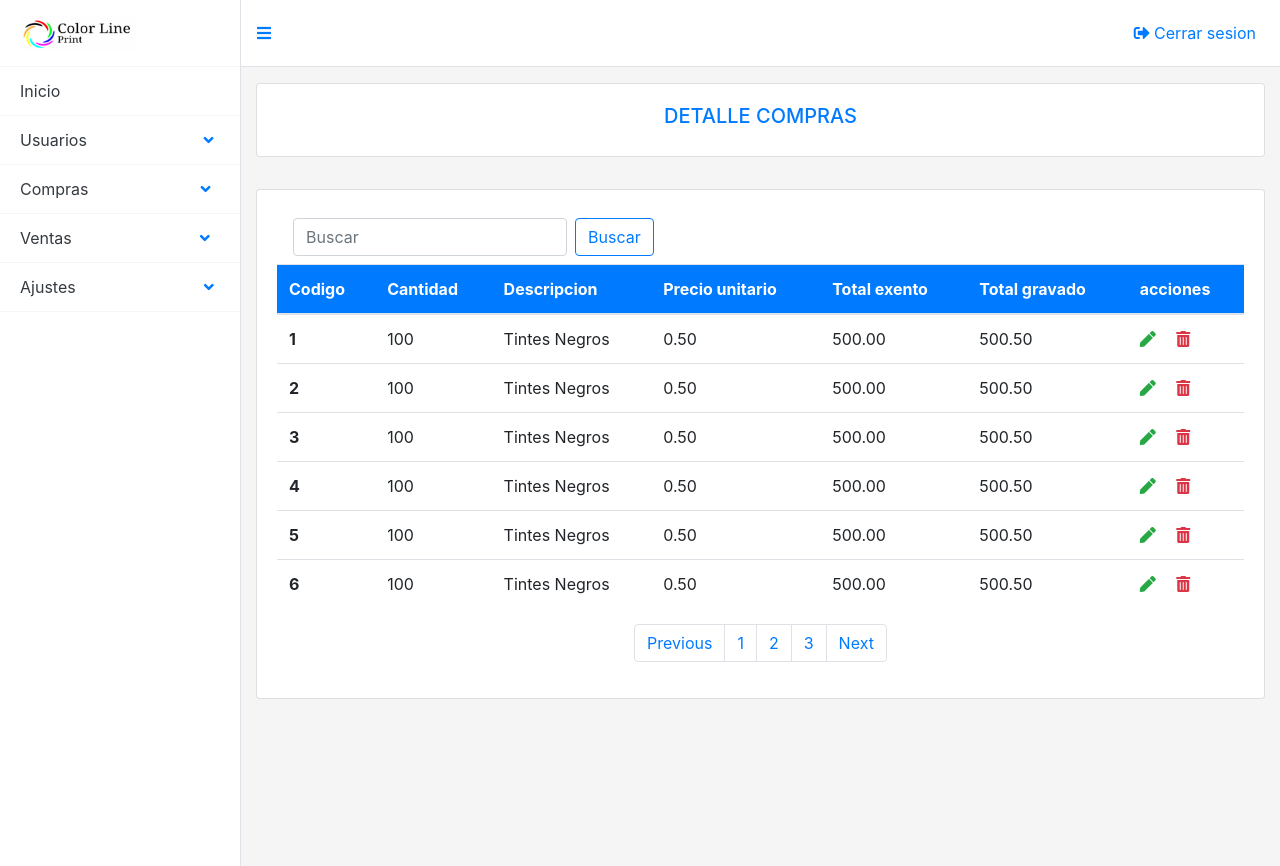
After one commit to Marcll123/ColorLinePrint, a PHP site: page /detallecompras.php in a window 1280 px wide. The commit adds this page. Run offline with PHP 8.4, Linux system fonts and the light colour scheme.

Commit message:
Commit de el apartado detalle compras

```diff
--- a/core/helpers/header.php
+++ b/core/helpers/header.php
@@ -40,7 +40,7 @@
                 <div id="comprasData" class="collapse">
                     <a href="../../views/dashboard/compras.php" class="list-group-item list-group-item-action bg-white text-dark"><i
                             class="fas fa-shopping-bag iconoli text-warning"></i>Realizar Compras</a>
-                    <a href="#" class="list-group-item list-group-item-action bg-white text-dark"><i
+                    <a href="../../views/dashboard/detallecompras.php" class="list-group-item list-group-item-action bg-white text-dark"><i
                             class="fas fa-shopping-cart iconoli text-primary"></i>Gestion compras</a>
                     <a href="#" class="list-group-item list-group-item-action bg-white text-dark"><i
                             class="fas fa-warehouse iconoli text-danger"></i>Inventario</a>
--- a/resources/css/style.css
+++ b/resources/css/style.css
@@ -65,3 +65,6 @@
     margin-top: 1em;
     margin-bottom: 1em;
 }
+.icon2{
+    margin-left: 1rem;
+}
--- /dev/null
+++ b/views/dashboard/detallecompras.php
@@ -0,0 +1,130 @@
+<?php
+    require_once '../../core/helpers/header.php'
+?>
+<?php
+    require_once '../../core/helpers/header.php'
+?>
+<!-- Page Content -->
+<div id="page-content-wrapper" class="bg xd">
+    <?php
+        require_once '../../core/helpers/navcontainer.php'
+    ?>
+    <div class="size-completo">
+        <div class="container-fluid bg-content ">
+            <div class="row">
+                <div class="col-12">
+                    <div class="card card-margen">
+                        <div class="card-body">
+                            <h5 class="text-primary text-center">DETALLE COMPRAS</h5>
+                        </div>
+                    </div>
+                </div>
+                <div class="col-12">
+                    <div class="card card-margen">
+                        <div class="card-body">
+                            <nav class="navbar navbar-white bg-white">
+                                <form class="form-inline">
+                                    <input class="form-control mr-sm-2" type="search" placeholder="Buscar"
+                                        aria-label="Buscar">
+                                    <button class="btn btn-outline-primary my-2 my-sm-0" type="submit">Buscar</button>
+                                </form>
+                            </nav>
+                            <table class="table">
+                                <thead class="bg-primary text-white">
+                                    <tr>
+                                        <th scope="col">Codigo</th>
+                                        <th scope="col">Cantidad</th>
+                                        <th scope="col">Descripcion</th>
+                                        <th scope="col">Precio unitario</th>
+                                        <th scope="col">Total exento</th>
+                                        <th scope="col">Total gravado</th>
+                                        <th scope="col">acciones</th>
+                                    </tr>
+                                </thead>
+                                <tbody>
+                                    <tr>
+                                        <th scope="row">1</th>
+                                        <td>100</td>
+                                        <td>Tintes Negros</td>
+                                        <td>0.50</td>
+                                        <td>500.00</td>
+                                        <td>500.50</td>
+                                        <td><a href=""><i class="fas fa-pen text-success"></i></a>
+                                            <a href=""><i class="fas fa-trash-alt icon2 text-danger"></i></a>
+                                        </td>
+                                    </tr>
+                                    <tr>
+                                        <th scope="row">2</th>
+                                        <td>100</td>
+                                        <td>Tintes Negros</td>
+                                        <td>0.50</td>
+                                        <td>500.00</td>
+                                        <td>500.50</td>
+                                        <td><a href=""><i class="fas fa-pen text-success"></i></a>
+                                            <a href=""><i class="fas fa-trash-alt icon2 text-danger"></i></a>
+                                        </td>
+                                    </tr>
+                                    <tr>
+                                        <th scope="row">3</th>
+                                        <td>100</td>
+                                        <td>Tintes Negros</td>
+                                        <td>0.50</td>
+                                        <td>500.00</td>
+                                        <td>500.50</td>
+                                        <td><a href=""><i class="fas fa-pen text-success"></i></a>
+                                            <a href=""><i class="fas fa-trash-alt icon2 text-danger"></i></a>
+                                        </td>
+                                    </tr>
+                                    <tr>
+                                        <th scope="row">4</th>
+                                        <td>100</td>
+                                        <td>Tintes Negros</td>
+                                        <td>0.50</td>
+                                        <td>500.00</td>
+                                        <td>500.50</td>
+                                        <td><a href=""><i class="fas fa-pen text-success"></i></a>
+                                            <a href=""><i class="fas fa-trash-alt icon2 text-danger"></i></a>
+                                        </td>
+                                    </tr>
+                                    <tr>
+                                        <th scope="row">5</th>
+                                        <td>100</td>
+                                        <td>Tintes Negros</td>
+                                        <td>0.50</td>
+                                        <td>500.00</td>
+                                        <td>500.50</td>
+                                        <td><a href=""><i class="fas fa-pen text-success"></i></a>
+                                            <a href=""><i class="fas fa-trash-alt icon2 text-danger"></i></a>
+                                        </td>
+                                    </tr>
+                                    <tr>
+                                        <th scope="row">6</th>
+                                        <td>100</td>
+                                        <td>Tintes Negros</td>
+                                        <td>0.50</td>
+                                        <td>500.00</td>
+                                        <td>500.50</td>
+                                        <td><a href=""><i class="fas fa-pen text-success"></i></a>
+                                            <a href=""><i class="fas fa-trash-alt icon2 text-danger"></i></a>
+                                        </td>
+                                    </tr>
+                                </tbody>
+                            </table>
+                            <nav aria-label="Page navigation example ">
+                                <ul class="pagination justify-content-center">
+                                    <li class="page-item"><a class="page-link" href="#">Previous</a></li>
+                                    <li class="page-item"><a class="page-link" href="#">1</a></li>
+                                    <li class="page-item"><a class="page-link" href="#">2</a></li>
+                                    <li class="page-item"><a class="page-link" href="#">3</a></li>
+                                    <li class="page-item"><a class="page-link" href="#">Next</a></li>
+                                </ul>
+                            </nav>
+                        </div>
+                    </div>
+                </div>
+            </div>
+        </div>
+    </div>
+    <?php
+    require_once '../../core/helpers/footer.php'
+?>
```
Also changed, not shown: views/dashboard/compras.php (+11 -15 lines).
